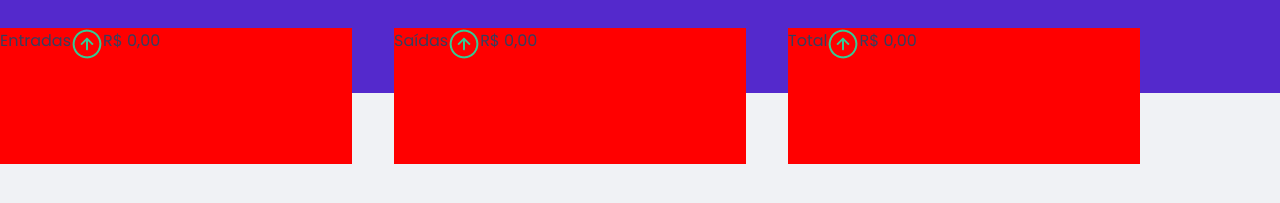
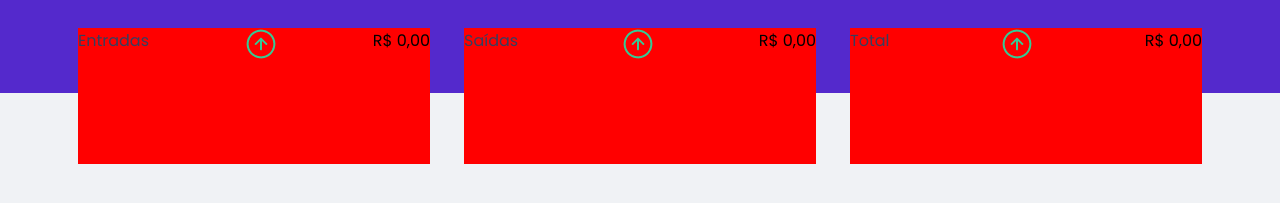
Before and after one commit to GabriellRossi/dtmoney-flexbox, a plain HTML site: page index.html in a window 1280 px wide. Shown: the part 77-280 px from the top of the page. Drawn offline with Linux system fonts and the light colour scheme.

Commit message:
fixe: alinhou os cards principal

```diff
--- a/assets/css/style.css
+++ b/assets/css/style.css
@@ -43,10 +43,18 @@ body {
   font-weight: 400;
 }
 
+.cards-principal {
+  display: flex;
+  justify-content: center;
+  align-items: center;
+  gap: 34px;
+  min-width: 1140px;
+}
 .cards {
-  display: flex;
   width: 352px;
   height: 136px;
+  display: flex;
+  justify-content: space-between;
   background-color: red;
   border: 5px;
   margin-top: -65px;
@@ -61,7 +69,3 @@ body {
   font-size: 16px;
   color: var(--gr-dark);
 }
-
-.cards__description {
-  color: var(--gr-dark);
-}
--- a/index.html
+++ b/index.html
@@ -17,7 +17,7 @@
    </div>
   </header>
   <main>
-    <section class="container">
+    <section class="cards-principal">
       <div class="cards">
         <p class="cards__title">Entradas</p>
         <img src="assets/img/icon-entradas.png"alt="">
```
